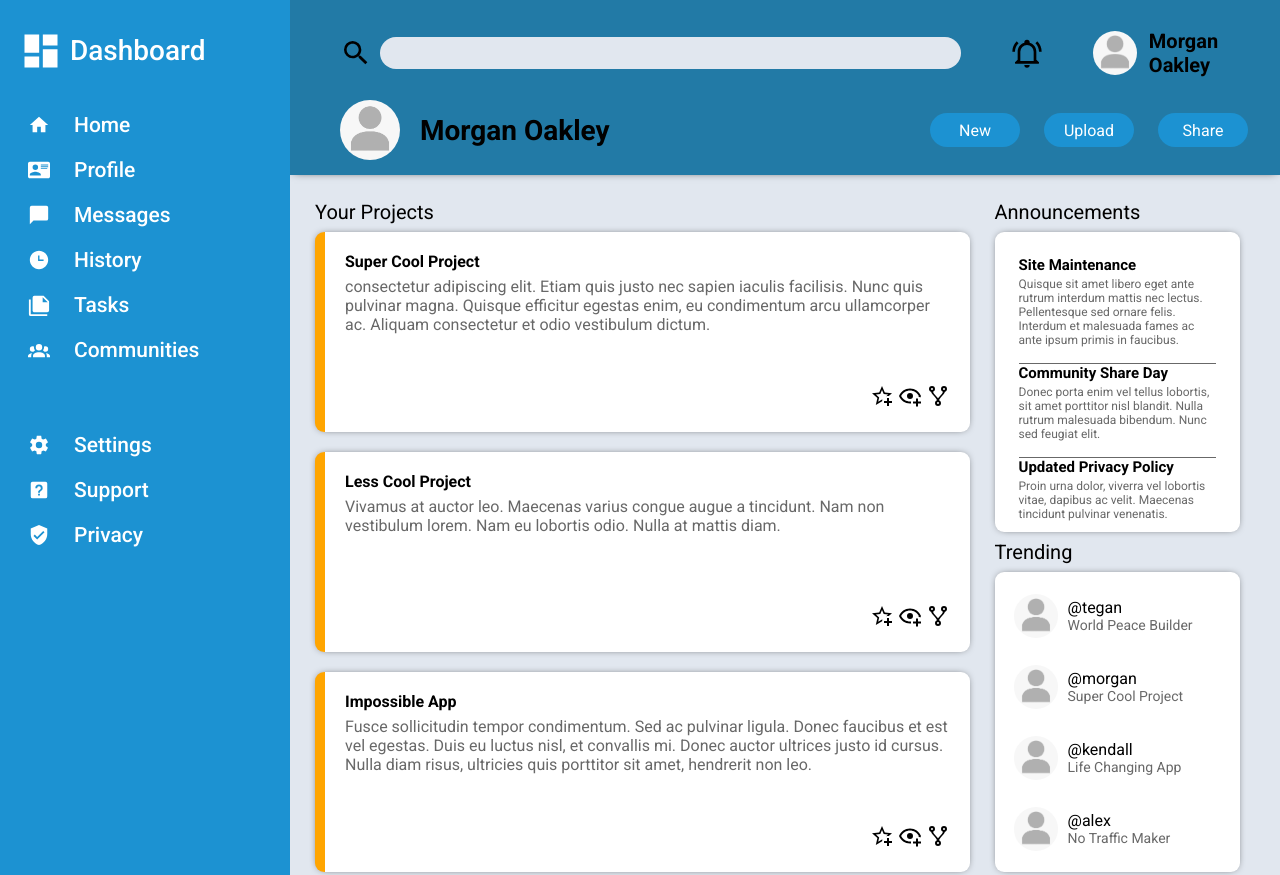
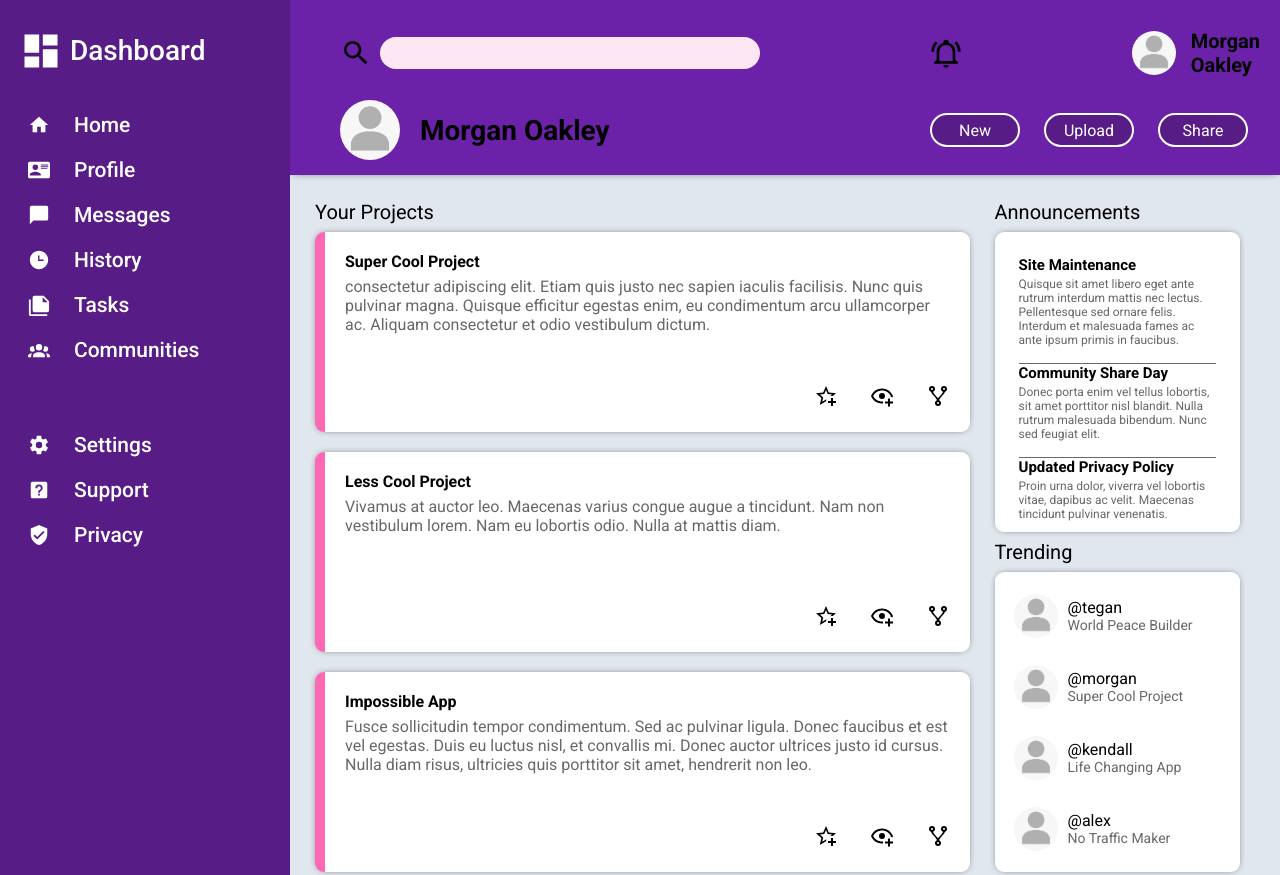
Before and after one commit to levib00/admin-page, a plain HTML site: page index.html in a window 1280 px wide. Shown: the top 875 px of the page. Drawn offline with Linux system fonts and the light colour scheme.

Commit message:
Finish Website

```diff
--- a/index.html
+++ b/index.html
@@ -11,11 +11,15 @@
     <div class="page-container">
         <div class="header">
             <div class="site-info">
-                <img class="header-icon" src="./images/magnify.svg" alt="">
-                <input type="text" >
-                <img class="header-icon" src="./images/bell-ring-outline.svg" alt="">
-                <img id="profile-pic" src="./images/30-307416_profile-icon-png-image-free-download-searchpng-employee.png" alt="">
-                <div class="side-name">Morgan Oakley</div>
+                <div id="search-bar">
+                    <img class="header-icon" src="./images/magnify.svg" alt="">
+                    <input type="text">
+                </div>
+                <div id="header-top-right">
+                    <img class="header-icon" id="noti-bell" src="./images/bell-ring-outline.svg" alt="">
+                    <img id="profile-pic" src="./images/30-307416_profile-icon-png-image-free-download-searchpng-employee.png" alt="">
+                    <div class="side-name">Morgan Oakley</div>
+                </div>
             </div>
             <div class="profile-admin">
                 <div class="main-profile">
--- a/styles.css
+++ b/styles.css
@@ -27,7 +27,7 @@ ul {
     grid-column: 1 / 2;
     grid-row: 1 / 3;
     padding: 38px 0px 0px 28px;
-    background-color: #1c92d2;
+    background-color: #581c87;
     color: #ffffff;
     font-size: 21px;
     font-weight: 500;
@@ -54,10 +54,6 @@ ul {
     width: 22px;
     filter: invert(100%) sepia(0%) saturate(2%) hue-rotate(204deg) brightness(105%) contrast(101%);
 }
-.site-info {
-   display: flex;
-   align-items: center;
-}
 .nav-menu li,
 .support-menu li {
     display:grid;
@@ -75,24 +71,35 @@ ul {
     padding: 20px 0px 0px 0px;
     position: relative;
     top: 0px;
-    background-color: rgb(34, 122, 166);
+    background-color: #6b21a8;
     box-shadow: black 0px 0px 9px -4px ;
     margin-bottom: -10px;
 }
 .header input {
-    width: 600px;
+    max-width:50%;
     height: 32px;
     border-radius: 25px;
-    background-color: #e1e7ef;
+    background-color: #fce7f3;
     appearance: none;
     border: none;
     position: relative;
     margin-left: 8px;
+    flex: 1 1;
 }
-.header input::placeholder {
-    position: relative;
-    left: 20px;
-}
+.site-info {
+    display: grid;
+    grid-template-columns: 4fr 1fr;
+ }
+ #search-bar {
+    display: flex;
+    align-items: center;
+ }
+ #header-top-right {
+    box-sizing: content-box;
+    display: flex;
+    align-items: center;
+    justify-items: right;
+ }
 .header img {
     position: relative;
     margin-left: 50px;
@@ -103,11 +110,16 @@ ul {
 #profile-pic {
     height: 44px;
     width: 44px;
-    margin-right: 12px;
+    margin-right: 15px;
+    margin-left: 170px;
 }
 .side-name {
     font-size: 20px;
     font-weight: 700;
+    margin-right: 20px;
+}
+#noti-bell {
+    margin-left: -120px;
 }
 .profile-admin {
     display: grid;
@@ -136,13 +148,14 @@ ul {
     top: 6px;
 }
 button {
-    background-color: #1c92d2;
+    background-color: #581c87;
     border: none;
     height: 34px;
     width: 90px;
     border-radius: 20px;
     font-size: 16px;
     color: #ffffff ;
+    border: solid 2px #ffffff;
 }
 /* main page content */
 .content-container {
@@ -187,14 +200,13 @@ button {
     row-gap: 20px;
 }
 .card {
-    border-left: orange solid 10px;
+    border-left: hotpink solid 10px;
     height: 200px;
     font-size: 16px;
     font-weight: 700;
     padding: 20px;
     display: grid;
     grid-template-rows: 20px;
-
 }
 .lower-card-text {
     font-size: 16px;
@@ -204,6 +216,7 @@ button {
 }
 .card-icon {
     width: 24px;
+    margin-left: 28px;
 }
 .card-icon-container {
     justify-self: right;
@@ -220,7 +233,6 @@ button {
     font-size: 15px;
     display: flex;
     justify-content: space-between;
-
 }
 .ann-subtitle {
     font-weight: 700;
```
